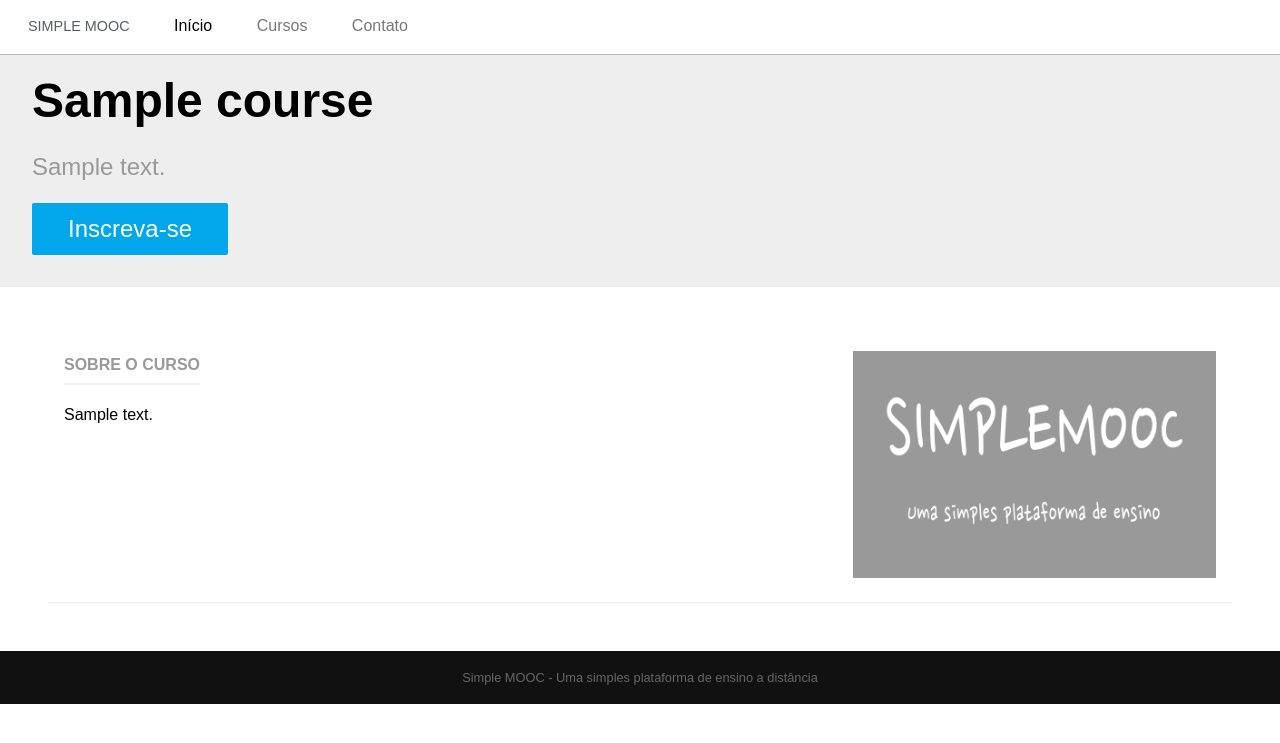
After one commit to nenodias/neno-simplemooc, a Django app: page /cursos/1/ in a window 1280 px wide. The commit adds this page. Shown: the top 743 px of the page. Run offline with Django 3.2, Linux system fonts and the light colour scheme; tables that the repository leaves empty hold one stand-in row (values such as "Sample post").

Commit message:
Atualizando e criando view de detalhes do curso

```diff
--- a/simplemooc/courses/models.py
+++ b/simplemooc/courses/models.py
@@ -17,7 +17,8 @@ class Course(models.Model):
 
     name = models.CharField('Nome', max_length=100)
     slug = models.SlugField('Atalho')
-    description = models.TextField('Descrição', blank=True)
+    description = models.TextField('Descrição Simples', blank=True)
+    about = models.TextField('Sobre o Curso')
     start_date = models.DateField('Data de Início', null=True, blank=True)
     imagem = models.ImageField(
         upload_to='courses/images',
--- /dev/null
+++ b/simplemooc/courses/templates/courses/details.html
@@ -0,0 +1,40 @@
+{% extends "base.html" %}
+
+{% load static %}
+
+{% block content %}
+<div class="splash">
+    <div class="pure-g-r">
+        <div class="pure-u-1">
+            <div class="l-box splash-text">
+                <h1 class="splash-head">
+                    {{ course }}
+                </h1>
+                <h2 class="splash-subhead">
+                    {{ course.description }}
+                </h2>
+                <p>
+                    <a href="#" class="pure-button primary-button">Inscreva-se</a>
+                </p>
+            </div>
+        </div>
+    </div>
+</div>
+<div class="pure-g-r content-ribbon">
+    <div class="pure-u-2-3">
+        <div class="l-box">
+            <h4 class="content-subhead">Sobre o Curso</h4>
+            {{ course.about|linebreaks }}
+        </div>
+    </div>
+    <div class="pure-u-1-3">
+        <div class="l-box">
+            {% if course.image %}
+            <img src="{{ course.image.url }}" alt="" />
+            {% else %}
+            <img src="{% static 'img/course-image.png' %}" alt="" />
+            {% endif %}
+        </div>
+    </div>
+</div>
+{% endblock %}
--- a/simplemooc/courses/urls.py
+++ b/simplemooc/courses/urls.py
@@ -3,4 +3,5 @@ from django.conf.urls import patterns, include, url
 urlpatterns = patterns('simplemooc.courses.views',
     # Regex , Método da view, nome
     url(r'^$', 'index', name='index'),
+    url(r'^(?P<pk>\d+)/$', 'details', name='details'),
 )
--- a/simplemooc/courses/views.py
+++ b/simplemooc/courses/views.py
@@ -9,3 +9,11 @@ def index(request):
         'courses':courses
     }
     return render(request, template_name, context)
+
+def details(request, pk):
+    course = Course.objects.get(pk=pk)
+    template_name = 'courses/details.html'
+    context = {
+        'course':course
+    }
+    return render(request, template_name, context)
```
Also changed, not shown: simplemooc/courses/templates/courses/index.html (+8 -0 lines).
